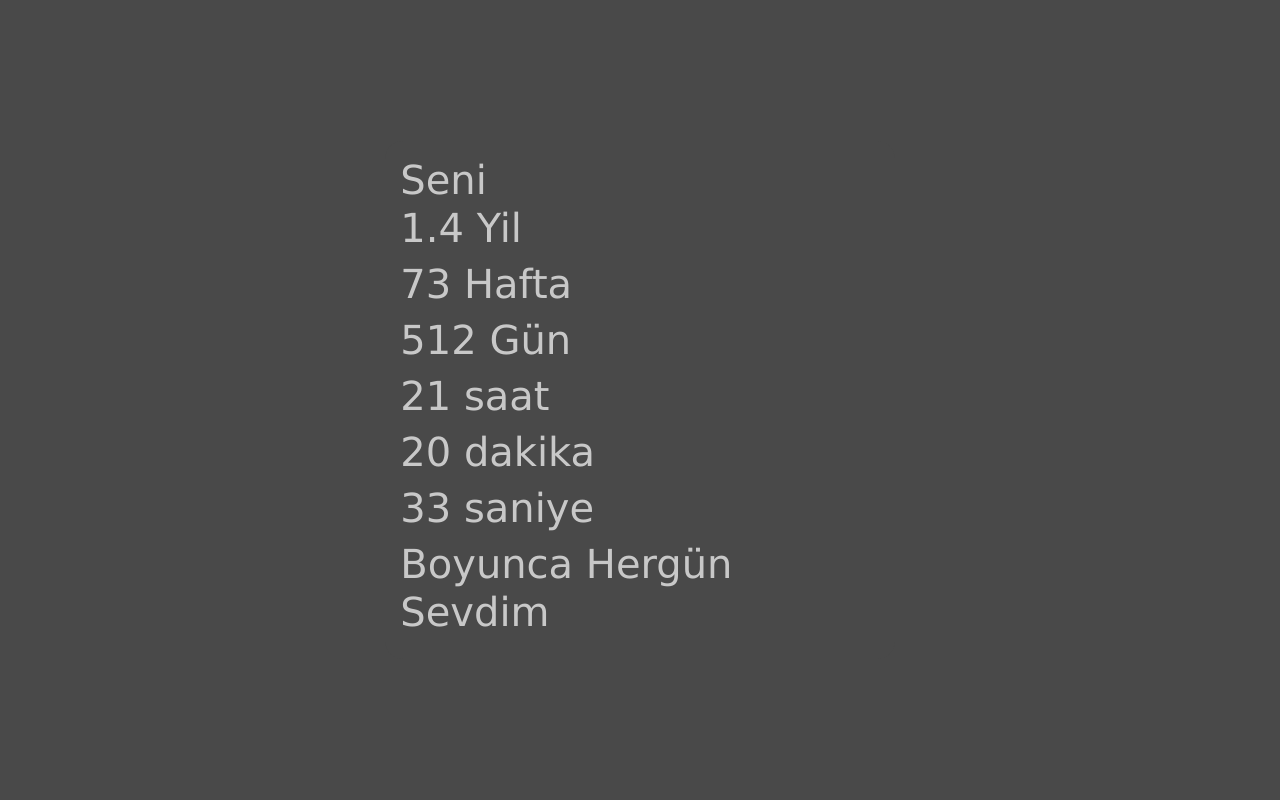
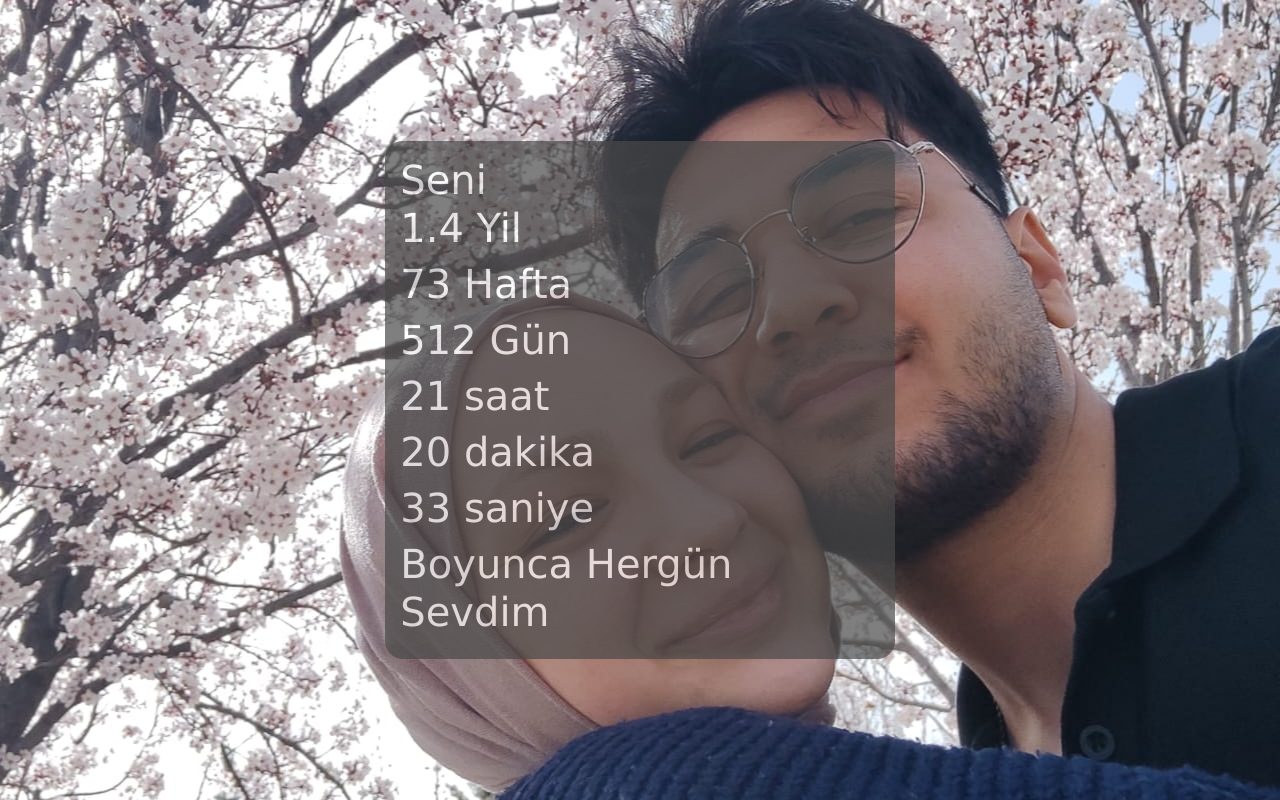
Before and after one commit to ryuka-testArea/sena, a plain HTML site: page index.html in a window 1280 px wide. Drawn offline with nearby package versions, Linux system fonts and the light colour scheme; the site is published under a folder, as on GitHub Pages, so addresses that start at the root find nothing.

Commit message:
Update style.css

```diff
--- a/style.css
+++ b/style.css
@@ -2,7 +2,7 @@
 
 .bg{
     height: 100vh;
-    background-image: url("/img/3.jpg");
+    background-image: url("img/3.jpg");
     background-repeat: no-repeat;
     background-color: #494949;
     background-position: center;
```
